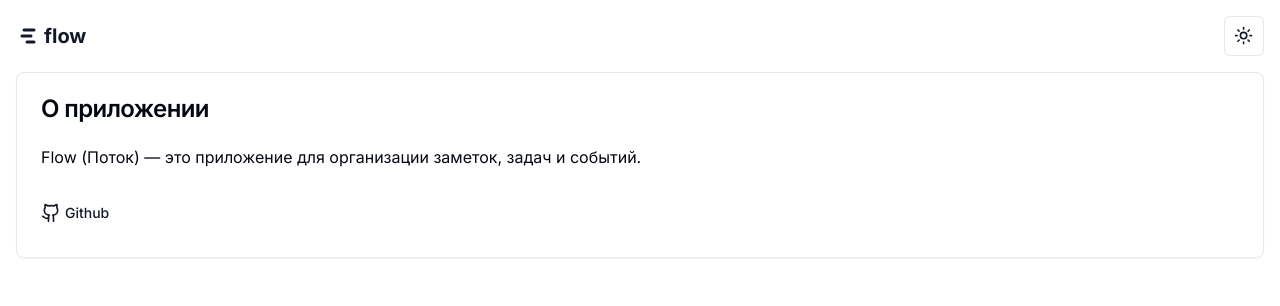
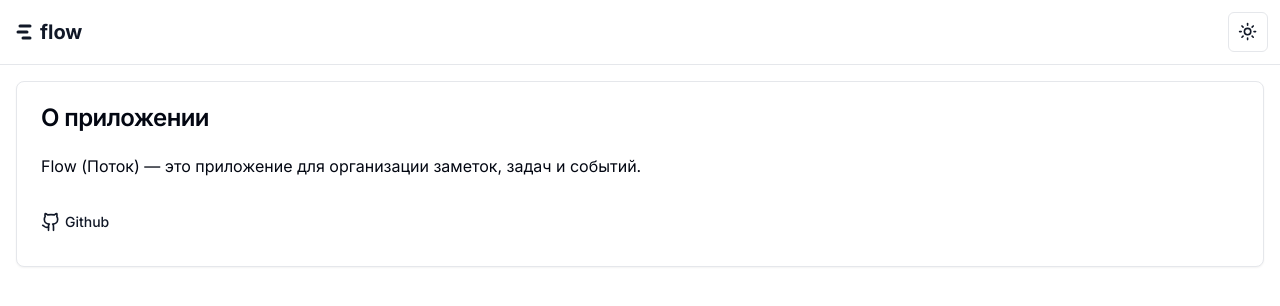
Before and after one commit to harutoyume/Flow, a Next.js app: page / in a window 1280 px wide. Shown: the top 306 px of the page. Built offline with nearby package versions, Linux system fonts and the light colour scheme.

Commit message:
Refactor code

```diff
--- /dev/null
+++ b/src/components/AppDescription.tsx
@@ -0,0 +1,37 @@
+import React from "react";
+import {
+  Card,
+  CardContent,
+  CardFooter,
+  CardHeader,
+  CardTitle,
+} from "@/components/ui/card";
+import Link from "next/link";
+import { Button } from "@/components/ui/button";
+import { Github } from "lucide-react";
+
+const AppDescription = () => {
+  return (
+    <Card>
+      <CardHeader>
+        <CardTitle>О приложении</CardTitle>
+      </CardHeader>
+      <CardContent>
+        <p>
+          Flow (Поток) — это приложение для организации заметок, задач и
+          событий.
+        </p>
+      </CardContent>
+      <CardFooter>
+        <Link href="https://github.com/harutoyume/Flow">
+          <Button variant="link" className="pl-0 flex gap-x-1">
+            <Github size={20} />
+            Github
+          </Button>
+        </Link>
+      </CardFooter>
+    </Card>
+  );
+};
+
+export default AppDescription;
--- /dev/null
+++ b/src/components/AppNavigation.tsx
@@ -0,0 +1,18 @@
+import React from "react";
+import { ChartNoAxesGantt } from "lucide-react";
+import { ModeToggle } from "@/components/Theme/ModeToggle";
+
+const AppNavigation = () => {
+  return (
+    <nav className="border-b">
+      <div className="p-3 flex justify-between ">
+        <h1 className="flex flex-row gap-x-1 items-center text-xl font-bold">
+          <ChartNoAxesGantt size={24} strokeWidth={3} /> flow
+        </h1>
+        <ModeToggle />
+      </div>
+    </nav>
+  );
+};
+
+export default AppNavigation;
--- a/src/components/ui/card.tsx
+++ b/src/components/ui/card.tsx
@@ -1,6 +1,6 @@
-import * as React from "react"
+import * as React from "react";
 
-import { cn } from "@/lib/utils"
+import { cn } from "@/lib/utils";
 
 const Card = React.forwardRef<
   HTMLDivElement,
@@ -10,12 +10,12 @@ const Card = React.forwardRef<
     ref={ref}
     className={cn(
       "rounded-lg border bg-card text-card-foreground shadow-sm",
-      className
+      className,
     )}
     {...props}
   />
-))
-Card.displayName = "Card"
+));
+Card.displayName = "Card";
 
 const CardHeader = React.forwardRef<
   HTMLDivElement,
@@ -26,8 +26,8 @@ const CardHeader = React.forwardRef<
     className={cn("flex flex-col space-y-1.5 p-6", className)}
     {...props}
   />
-))
-CardHeader.displayName = "CardHeader"
+));
+CardHeader.displayName = "CardHeader";
 
 const CardTitle = React.forwardRef<
   HTMLParagraphElement,
@@ -37,12 +37,12 @@ const CardTitle = React.forwardRef<
     ref={ref}
     className={cn(
       "text-2xl font-semibold leading-none tracking-tight",
-      className
+      className,
     )}
     {...props}
   />
-))
-CardTitle.displayName = "CardTitle"
+));
+CardTitle.displayName = "CardTitle";
 
 const CardDescription = React.forwardRef<
   HTMLParagraphElement,
@@ -53,16 +53,16 @@ const CardDescription = React.forwardRef<
     className={cn("text-sm text-muted-foreground", className)}
     {...props}
   />
-))
-CardDescription.displayName = "CardDescription"
+));
+CardDescription.displayName = "CardDescription";
 
 const CardContent = React.forwardRef<
   HTMLDivElement,
   React.HTMLAttributes<HTMLDivElement>
 >(({ className, ...props }, ref) => (
   <div ref={ref} className={cn("p-6 pt-0", className)} {...props} />
-))
-CardContent.displayName = "CardContent"
+));
+CardContent.displayName = "CardContent";
 
 const CardFooter = React.forwardRef<
   HTMLDivElement,
@@ -73,7 +73,14 @@ const CardFooter = React.forwardRef<
     className={cn("flex items-center p-6 pt-0", className)}
     {...props}
   />
-))
-CardFooter.displayName = "CardFooter"
+));
+CardFooter.displayName = "CardFooter";
 
-export { Card, CardHeader, CardFooter, CardTitle, CardDescription, CardContent }
+export {
+  Card,
+  CardHeader,
+  CardFooter,
+  CardTitle,
+  CardDescription,
+  CardContent,
+};
--- a/src/pages/_app.tsx
+++ b/src/pages/_app.tsx
@@ -1,13 +1,13 @@
 import "@/styles/globals.css";
 import type { AppProps } from "next/app";
-import Head from 'next/head';
-import { ThemeProvider } from "@/components/theme-provider";
+import Head from "next/head";
+import { ThemeProvider } from "@/components/Theme/theme-provider";
 
 export default function App({ Component, pageProps }: AppProps) {
   return (
     <>
       <Head>
-          <meta name="viewport" content="width=device-width, initial-scale=1.0, maximum-scale=2.0, user-scalable=yes"/>
+        <meta name="viewport" content="width=device-width, initial-scale=1" />
       </Head>
       <ThemeProvider
         attribute="class"
--- a/src/pages/index.tsx
+++ b/src/pages/index.tsx
@@ -1,17 +1,7 @@
-import Head from 'next/head';
-import Link from 'next/link';
-import { ModeToggle } from "@/components/ModeToggle";
-import {
-    Card,
-    CardContent,
-    CardDescription,
-    CardFooter,
-    CardHeader,
-    CardTitle,
-} from "@/components/ui/card"
-import { Button } from "@/components/ui/button"
-import { ChartNoAxesGantt } from 'lucide-react';
-import { Github } from 'lucide-react';
+import Head from "next/head";
+import Link from "next/link";
+import AppNavigation from "@/components/AppNavigation";
+import AppDescription from "@/components/AppDescription";
 
 export default function Home() {
   return (
@@ -19,26 +9,11 @@ export default function Home() {
       <Head>
         <title>The Flow Organizer</title>
       </Head>
-          <main className="p-4 text-primary">
-              <nav className="pb-2 flex justify-between">
-                  <h1 className="flex flex-row gap-x-1 items-center text-xl font-bold"><ChartNoAxesGantt size={24} strokeWidth={3}/> flow</h1>
-                  <ModeToggle/>
-              </nav>
+      <main className="text-primary">
+        <AppNavigation />
 
-              <header className="pt-2">
-                  <Card>
-                      <CardHeader>
-                          <CardTitle>О приложении</CardTitle>
-                      </CardHeader>
-                      <CardContent>
-                          <p>Flow (Поток) — это приложение для организации заметок, задач и событий.</p>
-                      </CardContent>
-                      <CardFooter>
-                          <Link href="https://github.com/harutoyume/Flow">
-                              <Button variant="link" className="pl-0 flex gap-x-1"><Github size={20}/>Github</Button>
-                          </Link>
-                      </CardFooter>
-                  </Card>
+        <header className="p-4">
+          <AppDescription />
         </header>
       </main>
     </>
--- a/src/styles/globals.css
+++ b/src/styles/globals.css
@@ -69,5 +69,5 @@
 }
 
 .inter-font {
-    font-family: 'Inter', Arial, sans-serif;
+  font-family: "Inter", Arial, sans-serif;
 }
```
Also changed, not shown: src/pages/_document.tsx (+6 -3 lines), src/components/Theme/ModeToggle.tsx (renamed from src/components/ModeToggle.tsx), src/components/Theme/theme-provider.tsx (renamed from src/components/theme-provider.tsx). Lines whose indentation alone changed are shown as unchanged.
